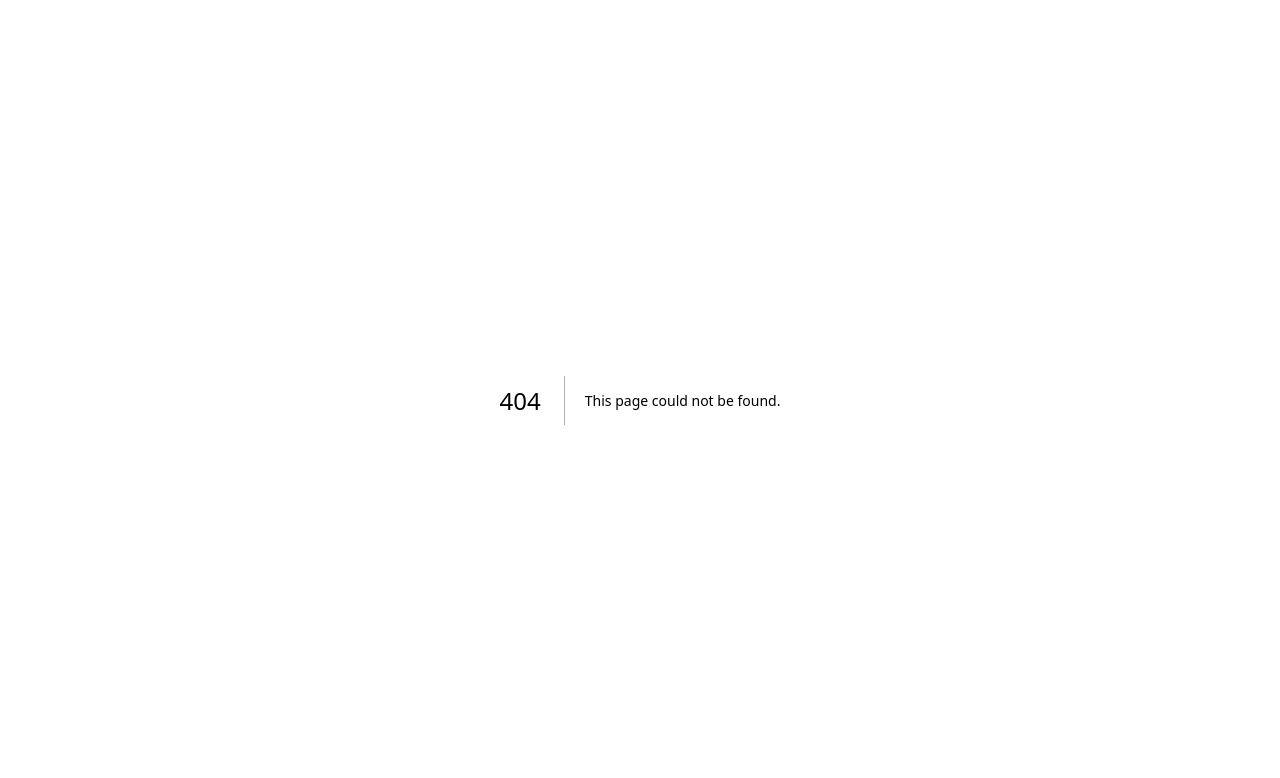
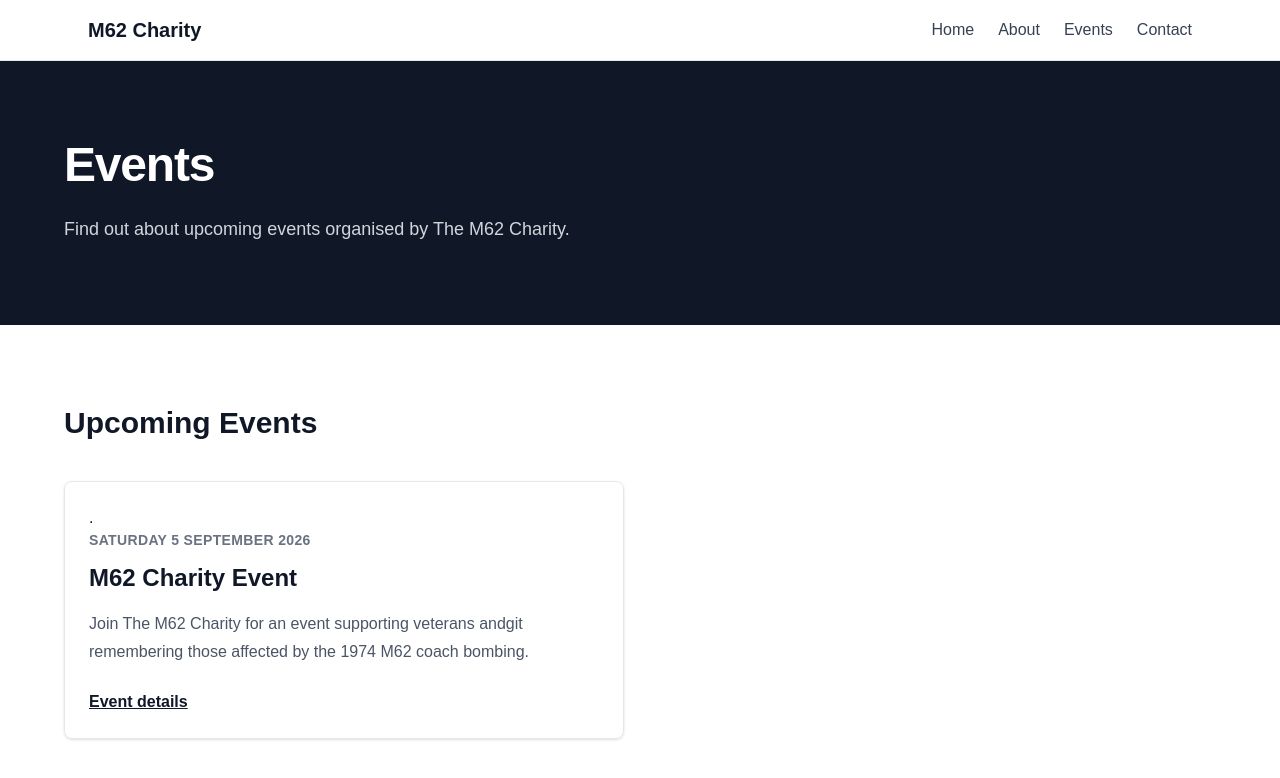
Before and after one commit to DannyCannavan/M62, a Next.js app: page /events in a window 1280 px wide. Before the commit this address had no page. Shown: the top 778 px of the page. Built offline with nearby package versions, Linux system fonts and the light colour scheme.

Commit message:
added events page without the actual framework but just the page to add with database later

```diff
--- /dev/null
+++ b/src/app/events/page.tsx
@@ -0,0 +1,56 @@
+import Header from "@/components/Header";
+
+export default function Events() {
+  return (
+    <>
+      <Header />
+
+      <main>
+        <section className="bg-gray-900 px-6 py-20 text-white">
+          <div className="mx-auto max-w-6xl">
+            <h1 className="text-4xl font-bold tracking-tight sm:text-5xl">
+              Events
+            </h1>
+
+            <p className="mt-6 max-w-2xl text-lg leading-8 text-gray-300">
+              Find out about upcoming events organised by The M62 Charity.
+            </p>
+          </div>
+        </section>
+
+        <section className="px-6 py-20">
+          <div className="mx-auto max-w-6xl">
+            <h2 className="text-3xl font-bold text-gray-900">
+              Upcoming Events
+            </h2>
+
+            <div className="mt-10 grid gap-8 md:grid-cols-2">
+              <article className="rounded-lg border border-gray-200 p-6 shadow-sm">.
+                {/* I implemented this using articles before fully doing page to help when using postreSQL/supabase later */}
+                <p className="text-sm font-semibold uppercase tracking-wide text-gray-500">
+                  Saturday 5 September 2026
+                </p>
+
+                <h3 className="mt-3 text-2xl font-bold text-gray-900">
+                  M62 Charity Event
+                </h3>
+
+                <p className="mt-4 leading-7 text-gray-600">
+                  Join The M62 Charity for an event supporting veterans andgit
+                  remembering those affected by the 1974 M62 coach bombing.
+                </p>
+
+                <a
+                  href="/events"
+                  className="mt-6 inline-block font-semibold text-gray-900 underline"
+                >
+                  Event details
+                </a>
+              </article>
+            </div>
+          </div>
+        </section>
+      </main>
+    </>
+  );
+}
```
